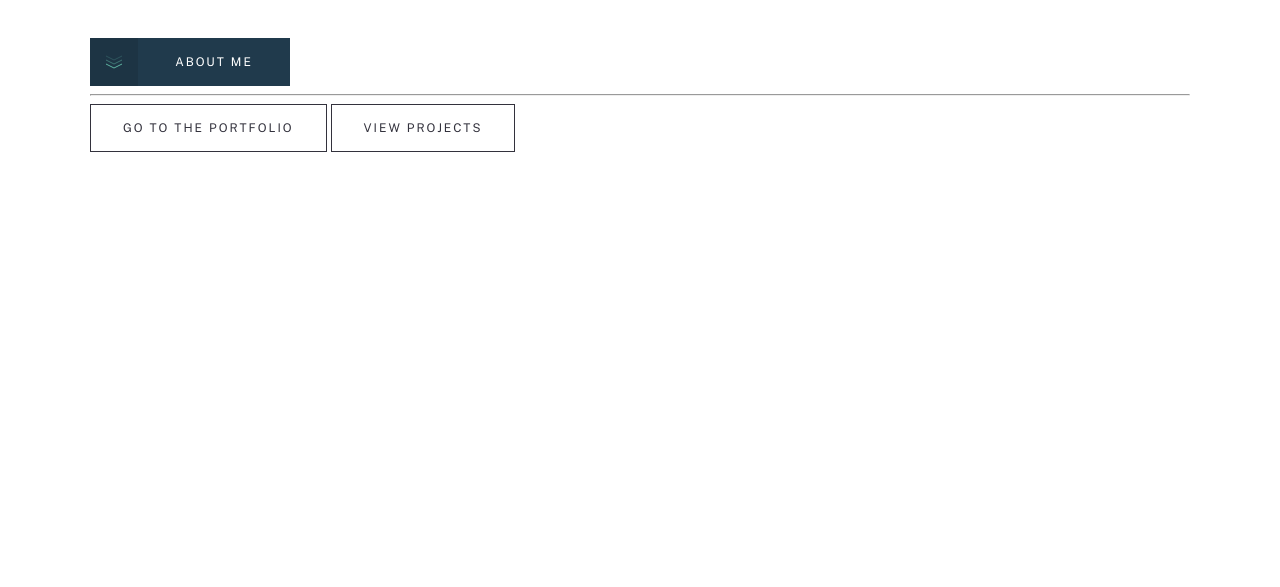
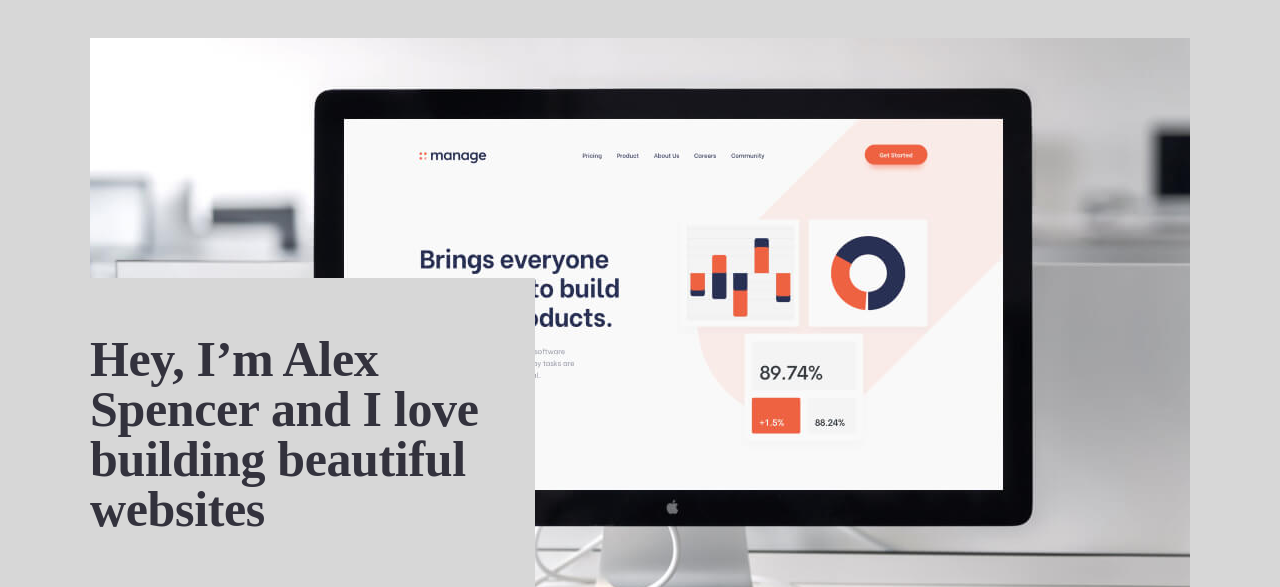
Before and after one commit to MuhammadabdullohOmadullo/minemalistic-portfolio.madev, a plain HTML site: page index.html in a window 1280 px wide. Shown: the part 112-699 px from the top of the page. Drawn offline with Linux system fonts and the light colour scheme; a web font is replaced by a local one.

Commit message:
Add hero section

```diff
--- a/css/styles.css
+++ b/css/styles.css
@@ -91,7 +91,7 @@ body {
   font-family: var(--body-font-family);
   font-size: 16px;
   line-height: 30px;
-  background: #fff;
+  background-color: var(--light-grey);
   color: var(---gray-blue);
 }
 
@@ -302,6 +302,29 @@ flex-grow: 1;
   background-image: url(../img/close.svg);
 }
 
+/* HERO */
+.hero {
+  margin-bottom: 96px;
+}
+
+.hero__img {
+  display: block;
+  width: 100%;
+  height: 271px;
+  margin-bottom: 24px;
+  object-fit: cover;
+  object-position: center top;
+}
+
+.hero__heading {
+  margin-top: 0;
+  margin-bottom: 32px;
+  font-family: var(--accent-fomt-family);
+  font-size: 40px;
+  line-height: 1.05;
+  letter-spacing: -0.357px;
+}
+
 /* SITE-FOOTER */
 .site-footer {
   padding-top: 56px;
@@ -343,6 +366,12 @@ flex-grow: 1;
 
 .socials-icon {
   display: block;
+}
+
+@media only screen and (min-width: 500px) {
+  .hero__img {
+    height: 600px;
+  }
 }
 
 @media only screen and (min-width: 700px) {
@@ -422,6 +451,47 @@ flex-grow: 1;
     color: var(--green);
   }
 
+  .hero__container {
+    position: relative;
+    z-index: 1;
+  }
+
+  .hero__img {
+    margin-bottom: 0;
+  }
+
+  .hero__text-wrapper {
+    position: absolute;
+    z-index: 1;
+    left: 40px;
+    bottom: 0;
+    width: 514px;
+    padding-top: 56px;
+    padding-right: 56px;
+    background-color: var(--light-grey);
+  }
+
+  .hero__heading {
+    margin-bottom: 48px;
+  }
+
+}
+
+@media only screen and (min-width: 1024px) {
+  .hero {
+    margin-bottom: 150px;
+  }
+
+  .hero__text-wrapper {
+    width: 445px;
+  }
+
+  .hero__heading {
+    margin-bottom: 56px;
+    font-size: 50px;
+    line-height: 1;
+  }
+
 }
 
 @media only screen and (min-width: 1180px) {
--- a/index.html
+++ b/index.html
@@ -32,7 +32,19 @@
 
  <!-- MAIN-CONTENT -->
   <main class="main-content">
-    <div class="container">
+
+    <!-- HERO -->
+     <div class="hero">
+      <div class="hero__container container">
+        <picture class="hero__picture">
+          <source srcset="img/hero-laptob.jpg 1x, img/hero-laptob@2x.jpg 2x" media="(min-width:1024px)">
+          <source srcset="img/hero-tablet.jpg 1x, img/hero-tablet@2x.jpg 2x" media="(min-width:500px)">
+          <img class="hero__img" src="img/hero-img.jpg" alt="" width="311" height="271" srcset="img/hero-img.jpg 1x, img/hero-img@2x.jpg 2x">
+        </picture>
+
+        <div class="hero__text-wrapper">
+          <h1 class="hero__heading">Hey, I’m Alex Spencer and I love building beautiful websites</h1>
+
         <a class="cta-button" href="#">
           <span class="cta-button__inner">
             <span class="cta-button__append">
@@ -41,12 +53,14 @@
             <span class="cta-button__text">About me</span>
           </span>
         </a>
+        </div>
+      </div>
+     </div>
 
-      <hr>
-
+    <!-- <div class="container">
       <a class="button" href="#">Go to the portfolio</a>
       <button class="button" type="button">view projects</button>
-    </div>
+    </div> -->
   </main>
 
 
```
Also changed, not shown: img/hero-img.jpg (added), img/hero-img@2x.jpg (added), img/hero-laptob.jpg (added), img/hero-laptob@2x.jpg (added), img/hero-tablet.jpg (added), img/hero-tablet@2x.jpg (added). Lines whose indentation alone changed are shown as unchanged.
